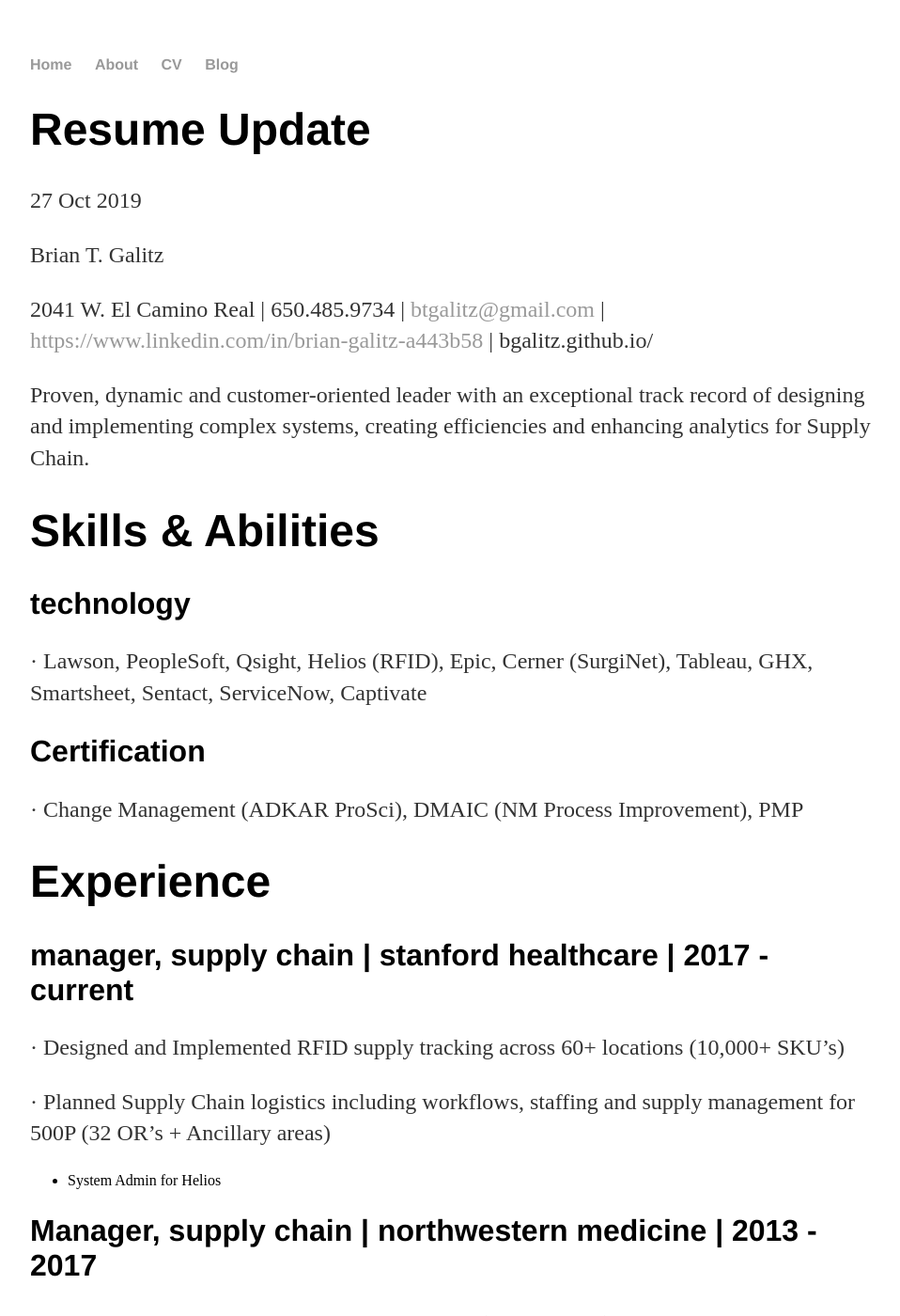
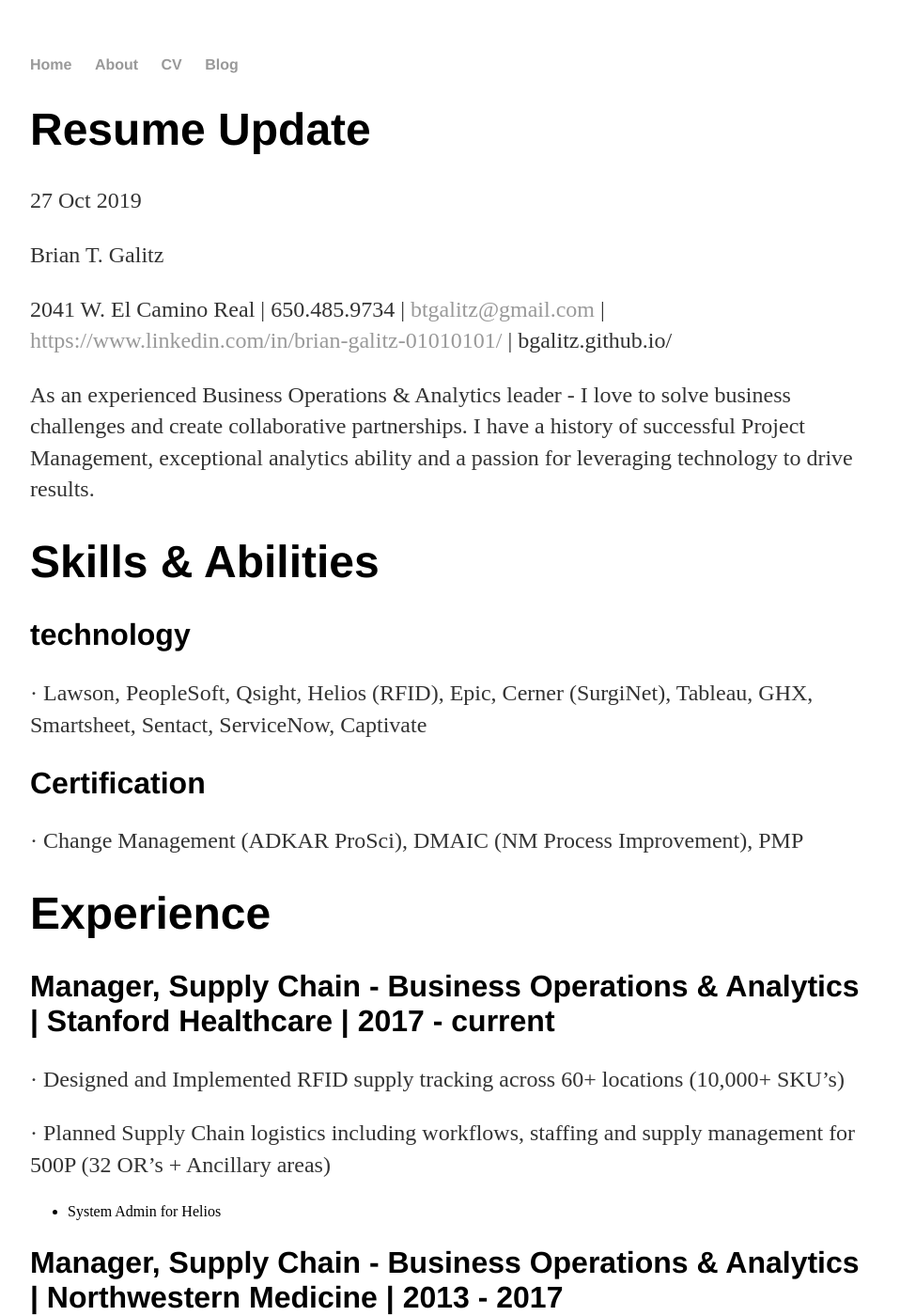
Before and after one commit to bgalitz/bgalitz.github.io, a Jekyll site: the page built from _posts/2019-10-27-resume-update.md, in a window 1280 px wide and 1400 px high. Shown: the whole window at 94% size, without its empty margins (160-1118 px from the left). Built offline with Jekyll 4.4.1, drawn with Linux system fonts in a browser that asks for light colours; some of the changed text lies outside the part shown.

Commit message:
Update 2019-10-27-resume-update.md
edits and updates to match linkedin

```diff
--- a/_posts/2019-10-27-resume-update.md
+++ b/_posts/2019-10-27-resume-update.md
@@ -12,15 +12,15 @@
     </div>
     <p>
         2041 W. El Camino Real | 650.485.9734 | <a>btgalitz@gmail.com</a> |
-        <a href="https://www.linkedin.com/in/brian-galitz-a443b58">
-            https://www.linkedin.com/in/brian-galitz-a443b58
+        <a href="https://www.linkedin.com/in/brian-galitz-01010101/">
+            https://www.linkedin.com/in/brian-galitz-01010101/
         </a>
         | bgalitz.github.io/
     </p>
     <p>
-        Proven, dynamic and customer-oriented leader with an exceptional track
-        record of designing and implementing complex systems, creating
-        efficiencies and enhancing analytics for Supply Chain.
+        As an experienced Business Operations & Analytics leader - I love to solve business challenges and
+        create collaborative partnerships. I have a history of successful Project Management, exceptional
+        analytics ability and a passion for leveraging technology to drive results.
     </p>
     <h1>
         Skills &amp; Abilities
@@ -42,7 +42,7 @@
         Experience
     </h1>
     <h2>
-        manager, supply chain | stanford healthcare | 2017 - current
+        Manager, Supply Chain - Business Operations &amp; Analytics | Stanford Healthcare | 2017 - current
     </h2>
     <p>
         · Designed and Implemented RFID supply tracking across 60+ locations
@@ -58,7 +58,7 @@
         </li>
     </ul>
     <h2>
-        Manager, supply chain | northwestern medicine | 2013 - 2017
+        Manager, Supply Chain - Business Operations &amp; Analytics | Northwestern Medicine | 2013 - 2017
     </h2>
     <p>
         · Expanded RFID system to IR, Cath Lab and EP (6,000 SKU’s) to take
@@ -73,7 +73,7 @@
         </li>
     </ul>
     <h2>
-        Manager, supply chain | northwestern lake forest hospital | 2010 - 2013
+        Manager, Supply Chain - Business Operations &amp; Analytics | Northwestern Lake Forest Hospital | 2010 - 2013
     </h2>
     <p>
         · Converted ERP systems from Lawson to PeopleSoft (led data cleanse,
@@ -128,7 +128,7 @@
         Education
     </h1>
     <h2>
-        M.S. Computer science | 2017 | University of Illinois
+        M.S. Computer Science | 2017 | University of Illinois
     </h2>
     <p>
         · Software Engineering (Python, C#), Databases (MongoDB, )
```
